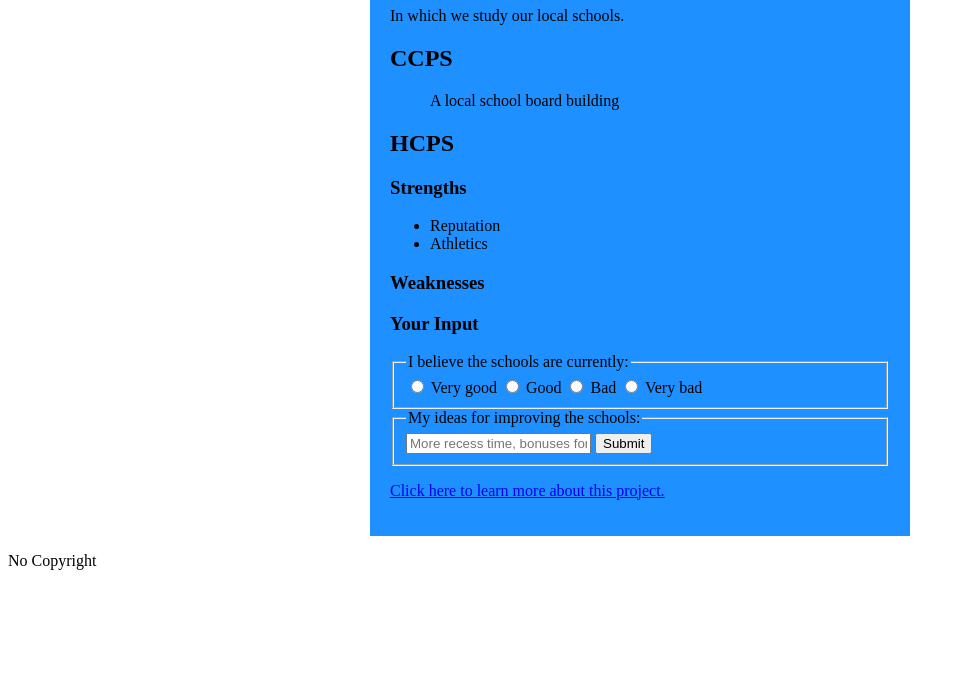
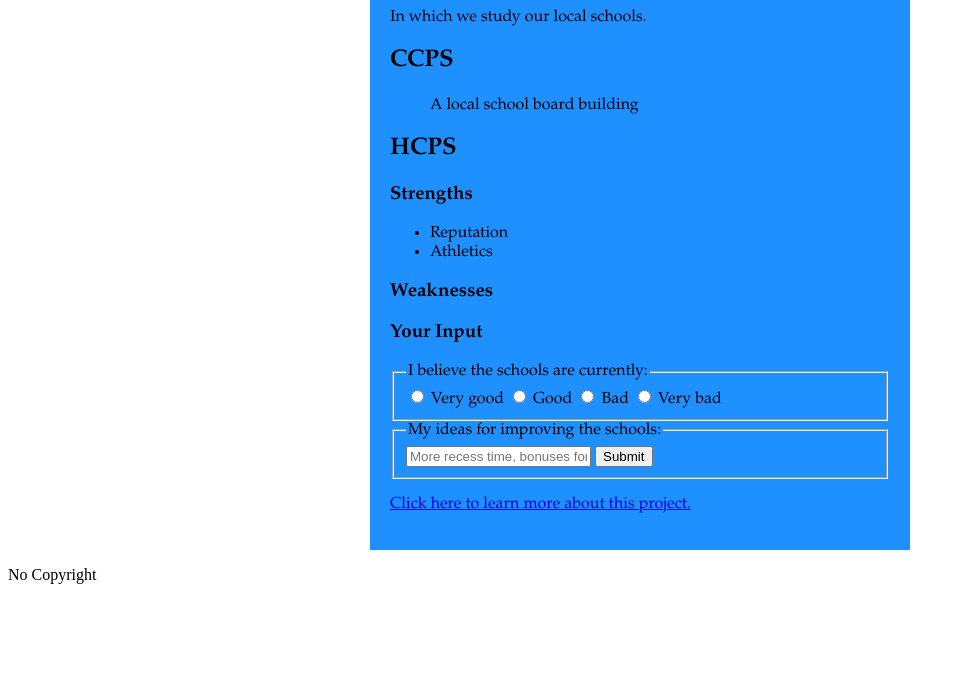
Before and after one commit to awdgithub/awd.github.io, a plain HTML site: page index.html in a window 1280 px wide. Shown: the part 101-800 px from the top of the page, without its empty margins (0-965 px from the left). Drawn offline with Linux system fonts and the light colour scheme.

Commit message:
Update styles.css

```diff
--- a/styles.css
+++ b/styles.css
@@ -5,6 +5,7 @@
   margin-right: auto;
   padding: 20px;
   max-width: 500px;
+  font-family: "Garamond", sans-serif;
   }
 h1 {
   text-align: center;
```
